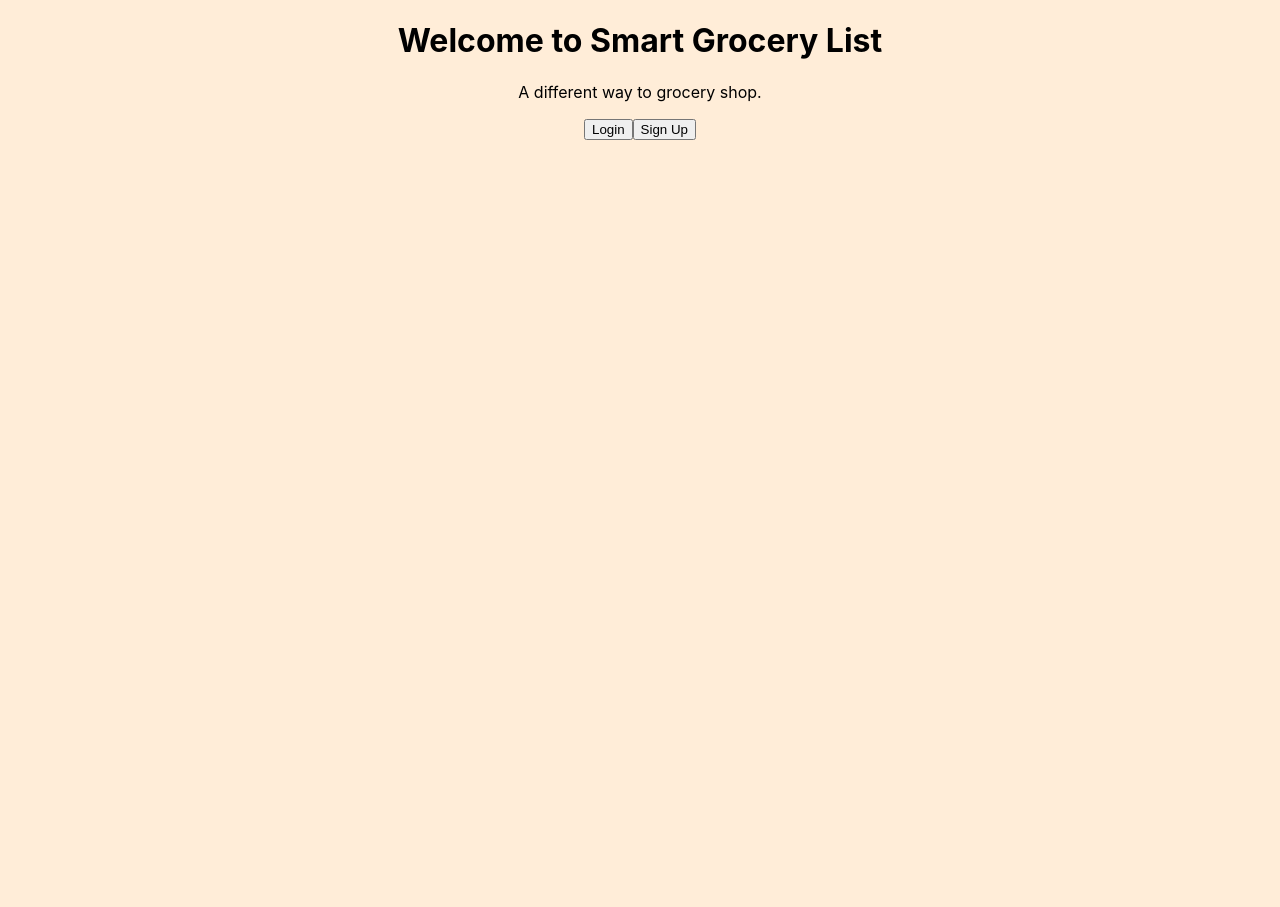
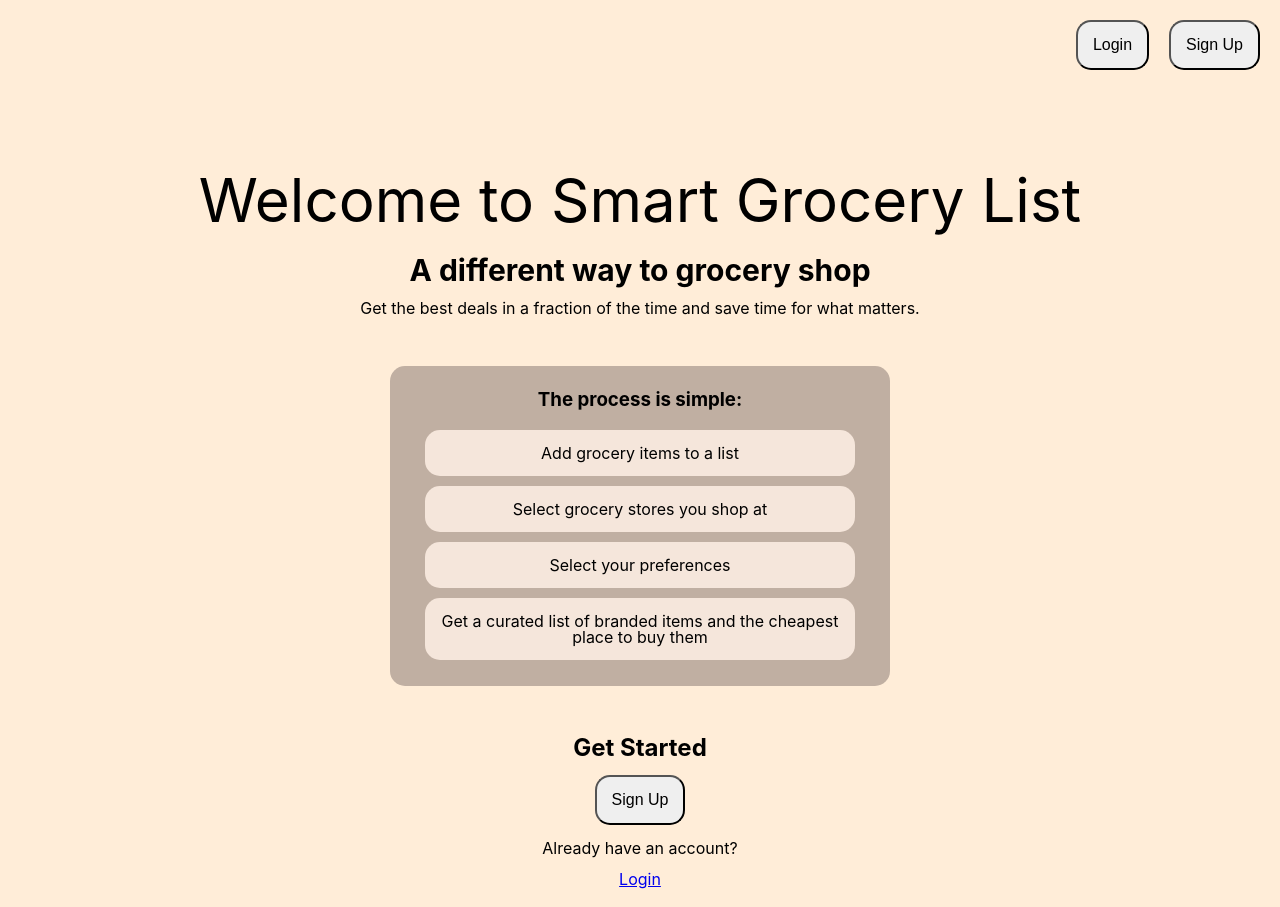
Before and after one commit to lilistearns/Smart-Grocery-List, a React (Create React App) app in the folder react-app/: page / in a window 1280 px wide. Before the commit the page ends 800 px from the top, so only its background shows below. Built offline with nearby package versions, Linux system fonts and the light colour scheme.

Commit message:
Update landing page interface & css
Cosmetic changes

```diff
--- a/react-app/src/pages/home.jsx
+++ b/react-app/src/pages/home.jsx
@@ -1,5 +1,6 @@
 import React, { useState, useEffect } from 'react'
 import "../styles/style.css"
+import classes from "../styles/home.module.css"
 
 export function Home() {
     const [email, setEmail] = useState([{}])
@@ -15,6 +16,7 @@ export function Home() {
             .then(data => {setEmail(data)})
     }, [])
 
+    // Send Logout Request
     const logout = async () => {
         const options = {
             credentials: "include",
@@ -26,24 +28,58 @@ export function Home() {
     }
 
 
+    // Logged in Home Display
+
     if(email.email != null){
         return (
         <div>
-            <h1>Logged in</h1>
-            <h3>Email: {email.email}</h3>
+            <nav className={classes.loggedin_nav}>
+                <h3 className={classes.user}>Welcome {email.email}!</h3>
+                <h1 className={classes.header_title}>Smart Grocery List</h1>
+                <button onClick={logout}>Logout</button>
+            </nav>
 
-            <button onClick={logout}>Logout</button>
+
 
         </div>
     );
+
+    // Logged out Home Display
+
     }
     else{
         return (
-        <div className='container'>
-            <h1>Welcome to Smart Grocery List</h1>
-            <p>A different way to grocery shop.</p>
-            <a href = "/login"><button>Login</button></a>
-            <a href = "/signup"><button>Sign Up</button></a>
+        <div>
+            <nav className={classes.loggedout_nav}>
+                <a href = "/login"><button>Login</button></a>
+                <a href = "/signup"><button>Sign Up</button></a>
+            </nav>
+
+            <div className={classes.container}>
+                <p className={classes.title}>Welcome to Smart Grocery List</p>
+                <h3 className={classes.subtitle}>A different way to grocery shop</h3>
+                <p>Get the best deals in a fraction of the time and save time for what matters.</p>
+
+                <div className={classes.process}>
+                    <div className={classes.process_text}>
+                        <h3>The process is simple:</h3>
+
+                        <ol>
+                            <li>Add grocery items to a list</li>
+                            <li>Select grocery stores you shop at</li>
+                            <li>Select your preferences</li>
+                            <li>Get a curated list of branded items and the cheapest place to buy them</li>
+                        </ol>
+                    </div>
+                </div>
+
+                <h2 className={classes.start}>Get Started</h2>
+                <a href = "/signup"><button>Sign Up</button></a>
+
+                <p className={classes.login}>Already have an account?</p>
+                <a href = "/login">Login</a>
+            </div>
+
         </div>
     );
     }
--- /dev/null
+++ b/react-app/src/styles/home.module.css
@@ -0,0 +1,92 @@
+nav {
+    align-items: center;
+    display: flex;
+    margin: 10px;
+}
+
+    .loggedin_nav {
+        justify-content: space-between;
+    }
+
+    .loggedout_nav {
+        justify-content: flex-end;
+    }
+
+        .loggedout_nav a {
+            padding: 10px;
+        }
+
+.user {
+    flex-shrink: 1;
+    flex-basis: 0;
+}
+
+.header_title {
+    text-align: center;
+    flex-basis: 300px;
+}
+
+button {
+    text-align: center;
+    padding: 15px 15px;
+    font-size: 16px;
+    border-radius: 15px;
+}
+
+.container {
+    position: relative;
+    top: 80px;
+    text-align: center;
+    padding-bottom: 20px;
+}
+
+    .title {
+        font-size: 60px;
+        margin-bottom: 25px;
+    }
+
+    .subtitle {
+        font-size:30px;
+        margin-bottom: 15px;
+    }
+
+    .process {
+        background-color: #c0afa2;
+        height: 320px;
+        width: 500px;
+        margin-left: auto;
+        margin-right: auto;
+        margin-top: 50px;
+        margin-bottom: 50px;
+        border-radius: 15px;
+    }
+
+    .process_text{
+        position: relative;
+        top: 25px;
+    }
+
+    .container ol {
+        list-style: none;
+        margin-top: 20px;
+        margin-bottom: 20px;
+    }
+
+    .container ol li {
+        background-color: #f5e6db;
+        margin-top: 10px;
+        padding: 15px;
+        width: 400px;
+        margin-left: auto;
+        margin-right: auto;
+        border-radius: 15px;
+    }
+
+    .start {
+        margin-bottom: 15px;
+    }
+
+    .login {
+        margin-top: 15px;
+        margin-bottom: 15px;
+    }
--- a/react-app/src/styles/style.css
+++ b/react-app/src/styles/style.css
@@ -1,13 +1,14 @@
 body {
   margin: 0;
-  font-family: -apple-system, BlinkMacSystemFont, 'Segoe UI', 'Roboto', 'Oxygen',
-    'Ubuntu', 'Cantarell', 'Fira Sans', 'Droid Sans', 'Helvetica Neue',
+  font-family: -apple-system, BlinkMacSystemFont, 'Ubuntu', 'Segoe UI', 'Roboto',
+    'Oxygen', 'Cantarell', 'Fira Sans', 'Droid Sans', 'Helvetica Neue',
     sans-serif;
   background-color: #FFEDD8;
 }
 
-
-.container {
-    text-align: center;
-    margin: auto;
+/* Set universal formatting */
+* {
+    margin: 0;
+    padding: 0;
+    line-height: 1;
 }
```
